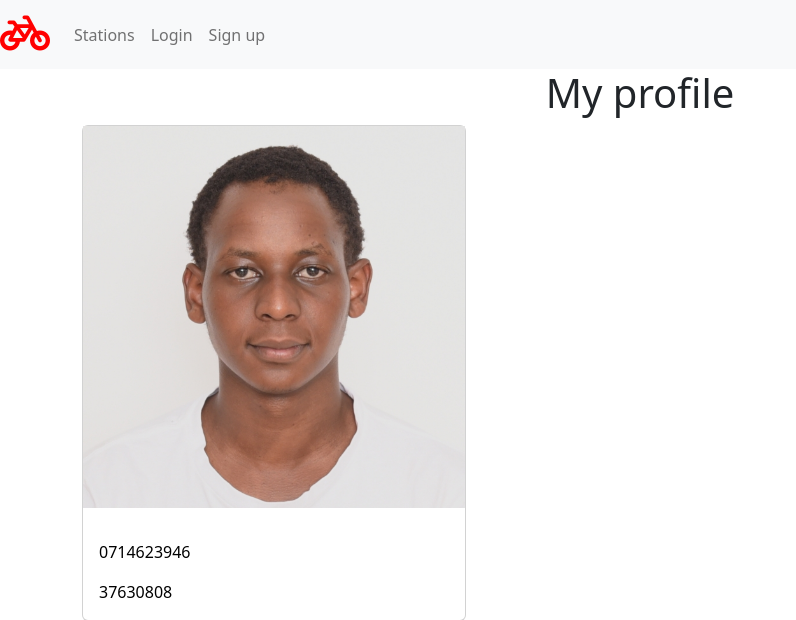
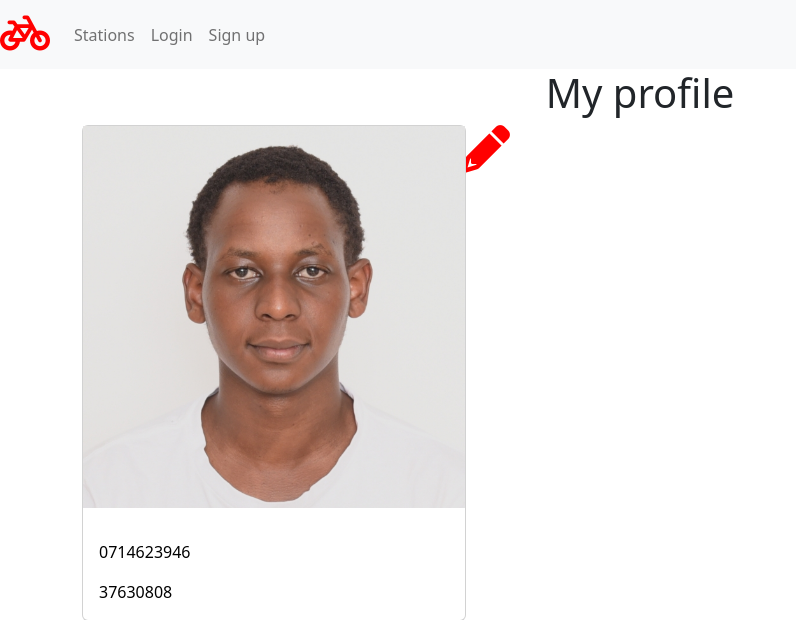
Before and after one commit to davidngash98/Bikeapp, a Django app: page /profile/2/ in a window 1280 px wide. Shown: the top 620 px of the page, without its empty margins (0-796 px from the left). Run offline with Django 4.2, Linux system fonts and the light colour scheme; data comes from the database, SQL or seed files in the repository; some libraries are stand-ins or nearby versions.

Commit message:
Add edit link to profile
Display default profile image upon successful login

```diff
--- a/app/templates/user_profile.html
+++ b/app/templates/user_profile.html
@@ -8,15 +8,23 @@
     <div class="row">
      <div class="col-md-4">
         <div class="card" style="width: 24rem;">
+          {% if  profile.profile_photo %}
             <img src="{{profile.profile_photo.url}}" alt="" srcset="">
+          {%else%}
+          <img src="https://media.istockphoto.com/id/1255787387/photo/people-walking-towards-mysterious-tunnels.jpg?b=1&s=170667a&w=0&k=20&c=XSEFnrJeyp6x0OUuDoIMf4i-5PAOi6BZi029t_maocs=" alt="" srcset="">
+          {% endif %}
             <div class="card-body">
               <h5 class="card-title" style="color:black">{{ user.username }}</h5>
               <p class="card-text" style="color:black">{{ user.profile.bio }}</p>
             <p class="card-text" style="color:black"> {{ profile.phone_number }}</p>
 
             <p class="card-text" style="color:black"> {{ profile.Id_number }}</p>
+
             </div>
         </div>
+     </div>
+     <div class="col-md-2">
+      <a href="{% url 'edit' user.id %}"><i class="fa fa-pencil fa-3x" aria-hidden="true" style="color:red"></i></a>
      </div>
     </div>
     <div class="row">
```
